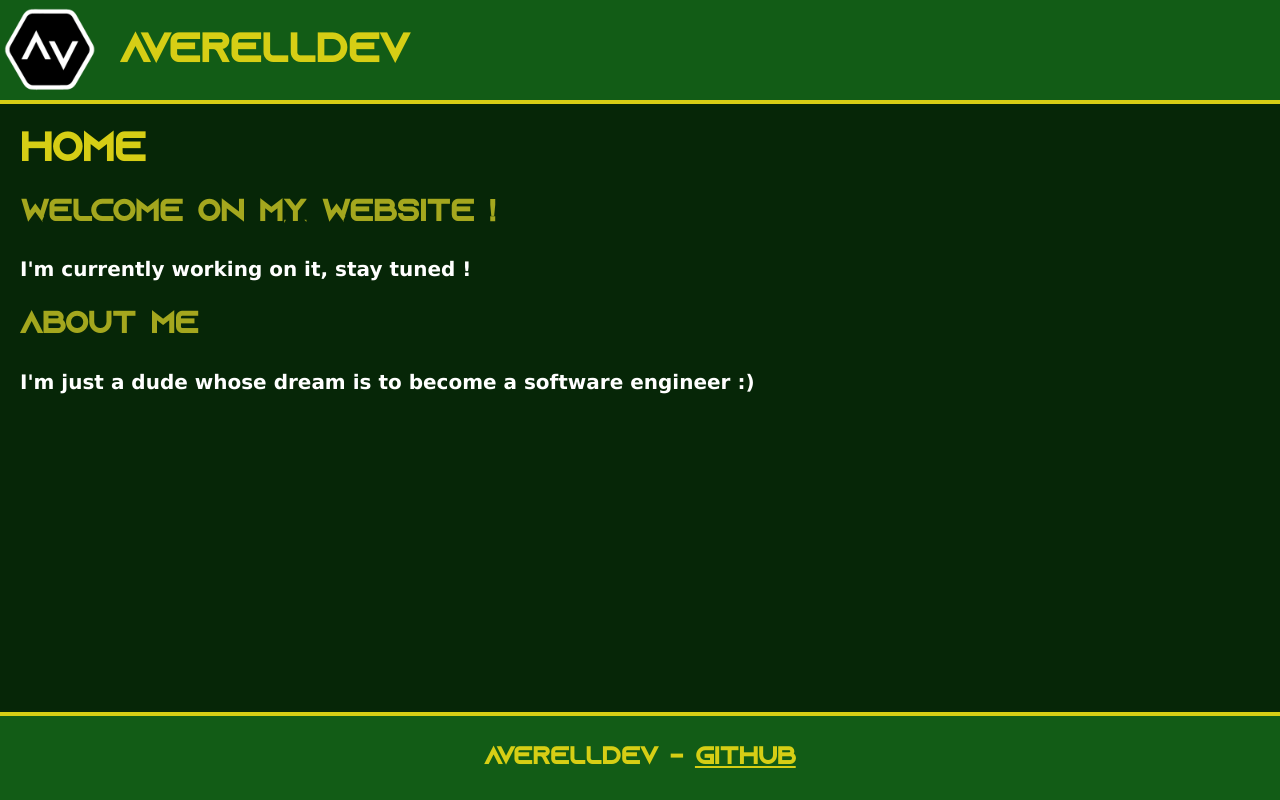
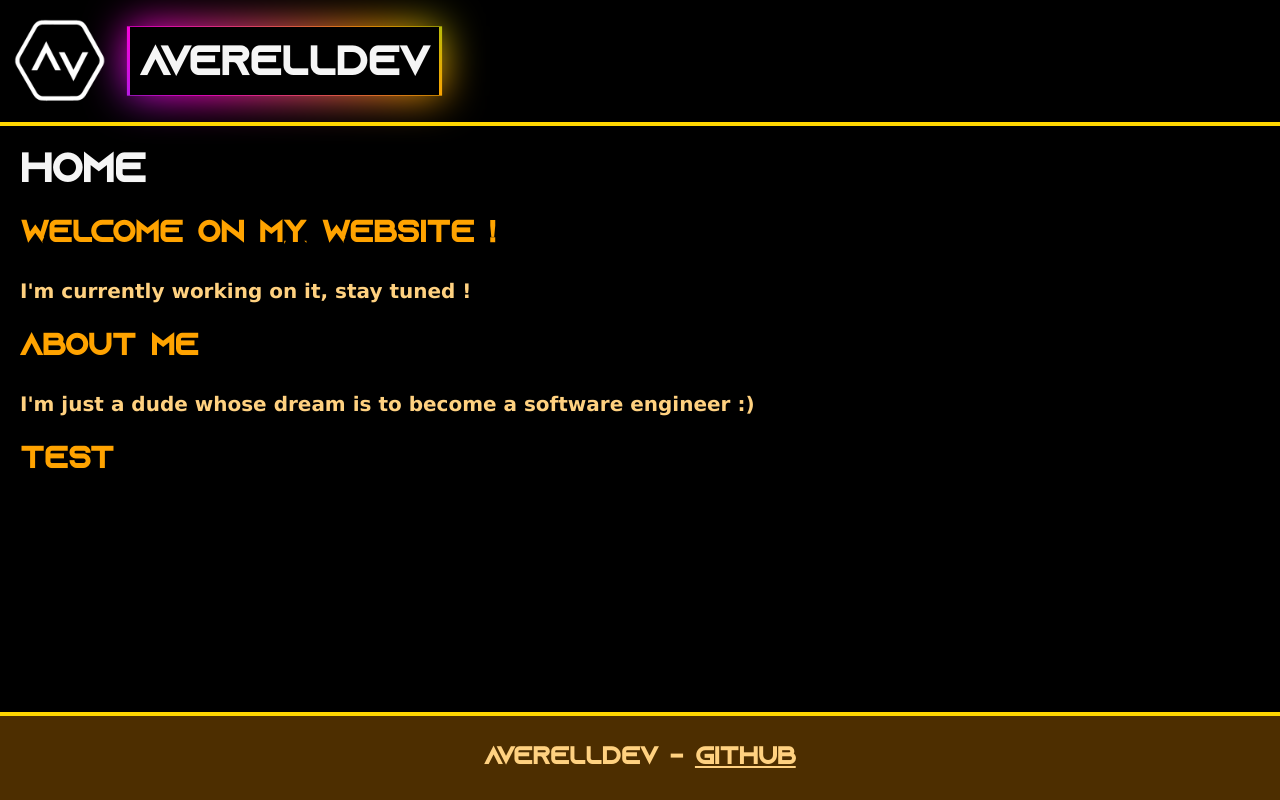
Before and after one commit to AverellDev/AverellDev.github.io, a plain HTML site: page home/index.html in a window 1280 px wide. Drawn offline with Linux system fonts and the light colour scheme.

Commit message:
Site restyling

```diff
--- a/_css/globalstyle.css
+++ b/_css/globalstyle.css
@@ -1,12 +1,11 @@
 :root {
-  /* Définition des variables pour uniformiser le style des pages et faciliter les éventuelles modifications*/
-    --color-text-1: #d6ce15;
-    --color-text-2: #a4a71e;
-    --color-text-3: #ffffff;
-    --color-text-highlight: #e6de35;
-    --color-background-1: #062607;
-    --color-background-2: #125c16;
-    --color-div-border: #d6ce15;
+    --color-text-main: #f5f5f5;
+    --color-text-title: #ffa300;
+    --color-text-content: #ffd180;
+    --color-text-highlight: #ffe3b3;
+    --color-background-menu: #4d2e00;
+    --color-background-body: #000000;
+    --color-div-border: #ffd600;
 }
 
 /* POLICES */
@@ -18,24 +17,24 @@
 /* GLOBAL */
 
 body {
-    background-color : var(--color-background-1);
+    background-color : var(--color-background-body);
     margin: 0;
     padding: 0;
     box-sizing: border-box;
 }
 
 h1 {
-    color: var(--color-text-1);
+    color: var(--color-text-main);
     font-family: police1;
 }
 
 h2 {
-    color: var(--color-text-2);
+    color: var(--color-text-title);
     font-family: police1;
 }
 
 h3 {
-    color: var(--color-text-3);
+    color: var(--color-text-content);
     font-size: 20px;
     line-height: 1.6;
     font-family: Verdana;
@@ -47,7 +46,8 @@ h3 {
     display: flex;
     align-items: center;
     font-size: 20px;
-    background: var(--color-background-2);
+    padding-left: 10px;
+    background: #00000000;
     border-bottom: 4px solid var(--color-div-border);
 }
 
@@ -57,9 +57,8 @@ h3 {
 #barre-nav-titre {
     font-size: 40px;
     font-family: police1;
-    margin-top: 30px;
     margin-left: 20px;
-    color: var(--color-text-1);
+    color: var(--color-text-main);
 }
 
 #barre-nav-liste {
@@ -74,7 +73,7 @@ h3 {
 }
 
 a {
-    color: var(--color-text-1);
+    color: var(--color-text-content);
 }
 
 a:hover {
@@ -95,7 +94,7 @@ a:hover {
     display: flex;
     border-top: 4px solid var(--color-div-border);
     justify-content: center;
-    background:var(--color-background-2);
+    background: var(--color-background-menu);
     align-items: center;
     position: fixed;
     bottom:0;
@@ -108,7 +107,7 @@ a:hover {
     display: flex;
     border-top: 4px solid var(--color-div-border);
     justify-content: center;
-    background:var(--color-background-2);
+    background: var(--color-background-menu);
     align-items: center;
     margin: 0px;
     padding-top:10px;
@@ -117,5 +116,39 @@ a:hover {
 }
 
 #barre-bas-texte {
-    color: var(--color-text-1);
+    color: var(--color-text-content);
 }
+
+/* SPECIAL */
+
+.box-rainbow {
+    background: var(--color-background-body);
+    position: relative;
+    padding: 10px;
+    padding-top: 18px;
+}
+
+.box-rainbow::before,
+.box-rainbow::after {
+    content: "";
+    position: absolute;
+    top: 0;
+    left: 0;
+    background: linear-gradient(45deg, #ffa300, #00ff23, #005cff, #ff00db, #ffa300, #00ff23, #005cff, #ff00db);
+    width: 100%;
+    height: 100%;
+    background-size: 500%;
+    z-index: -1;
+    transform: scale(1.02);
+    animation: animate 10s infinite;
+}
+
+.box-rainbow::after {
+    filter: blur(20px);
+}
+
+@keyframes animate {
+    0% { background-position: 0 0;}
+    50% { background-position: 300% 0;}
+    100% { background-position: 0 0;}
+}
--- a/home/index.html
+++ b/home/index.html
@@ -10,7 +10,7 @@
   <body>
 	<div id="barre-nav">
 		<img id="barre-nav-image" src="../_assets/img/logo-averelldev.png" width=100 height=100>
-		<h1 id="barre-nav-titre">averelldev</h1>
+		<h1 id="barre-nav-titre" class="box-rainbow">averelldev</h1>
 	</div>
 
 	<div id="page-contenu">
@@ -23,12 +23,15 @@
             <h2 class="page-rubrique-titre">About me</h2>
             <h3 class="page-rubrique-contenu">I'm just a dude whose dream is to become a software engineer :)</h3>
         </div>
+        <div class="page-rubrique">
+            <h2 class="page-rubrique-titre">Test</h2>
+        </div>
 	</div>
 
     <div id="barre-bas">
         <h2 id="barre-bas-texte">AverellDev - <a href="https://github.com/AverellDev">GitHub</a></h2>
     </div>
-
+</body>
 </html>
 
 <!--<ul id="barre-nav-liste" hidden>
```
